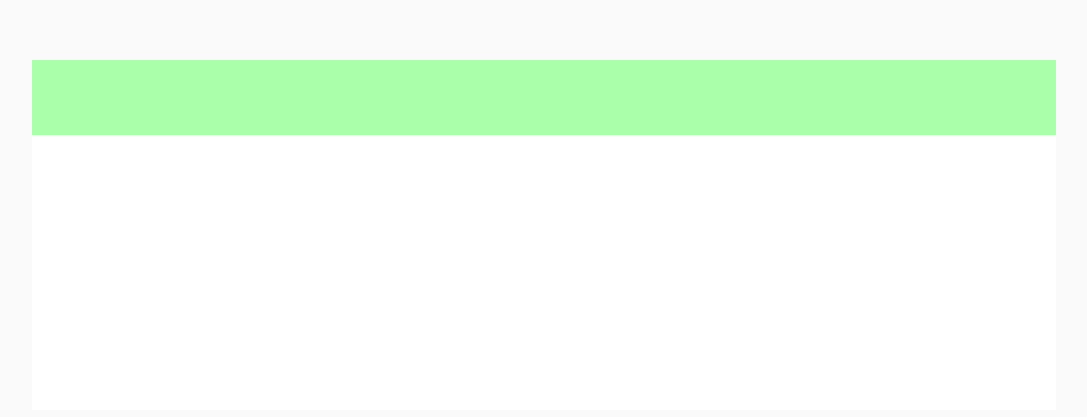
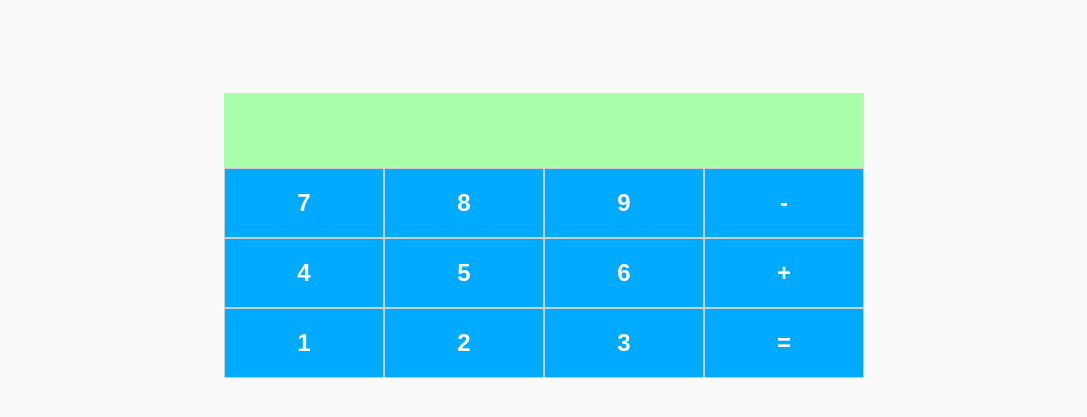
Before and after one commit to devLucasCBMelo/calculadora_react, a React (Create React App) app: page / in a window 1280 px wide. Shown: the part 165-582 px from the top of the page, without its empty margins (96-1183 px from the left). Built offline with nearby package versions, Linux system fonts and the light colour scheme.

Commit message:
criando os botões principais

```diff
--- a/src/App.js
+++ b/src/App.js
@@ -1,5 +1,6 @@
-import Input from './Input';
-import { Container, Content } from './styles'
+import Button from './Components/Button';
+import Input from './Components/Input';
+import { Container, Content, Row } from './styles'
 
 function App() {
   return (
@@ -7,6 +8,25 @@
       <Container>
         <Content>
           <Input />
+          <Row>
+            <Button label="7" />
+            <Button label="8"/>
+            <Button label="9"/>
+            <Button label="-"/>
+          </Row>
+          <Row>
+            <Button label="4" />
+            <Button label="5"/>
+            <Button label="6"/>
+            <Button label="+"/>
+          </Row>
+          <Row>
+            <Button label="1" />
+            <Button label="2"/>
+            <Button label="3"/>
+            <Button label="="/>
+          </Row>
+
         </Content>
       </Container>
     </div>
--- a/src/Components/Button/index.js
+++ b/src/Components/Button/index.js
@@ -1,8 +1,10 @@
-const Button = () => {
+import { ButtonContainer } from "./styles";
+
+const Button = ({ label, onClick }) => {
   return (
-    <div>
-      Olá
-    </div>
+    <ButtonContainer onClick={ onClick }>
+      {label}
+    </ButtonContainer>
   )
 }
 
--- /dev/null
+++ b/src/Components/Button/styles.js
@@ -0,0 +1,11 @@
+import styled from "styled-components";
+
+export const ButtonContainer = styled.button`
+  padding: 20px;
+  border: 1px solid #CDCDCD;
+  background-color: #00AAFF;
+  color: #FFFFFF;
+  font-size: 24px;
+  font-weight: 700;
+  flex: 1;
+`
--- a/src/styles.js
+++ b/src/styles.js
@@ -11,7 +11,20 @@
 `
 
 export const Content = styled.div`
-  width: 80%;
-  min-height: 350px;
+  width: 50%;
   background-color: #FFFFFF;
 `
+
+export const Row = styled.div`
+  display: flex;
+  flex-direction: row;
+  justify-content: space-between;
+  align-items: center;
+`
+
+export const Column = styled.div`
+  display: flex;
+  flex-direction: column;
+  justify-content: space-between;
+  align-items: center;
+`
```
Also changed, not shown: src/Components/Input/index.js (renamed from src/Input/index.js), src/Components/Input/styles.js (renamed from src/Input/styles.js).
